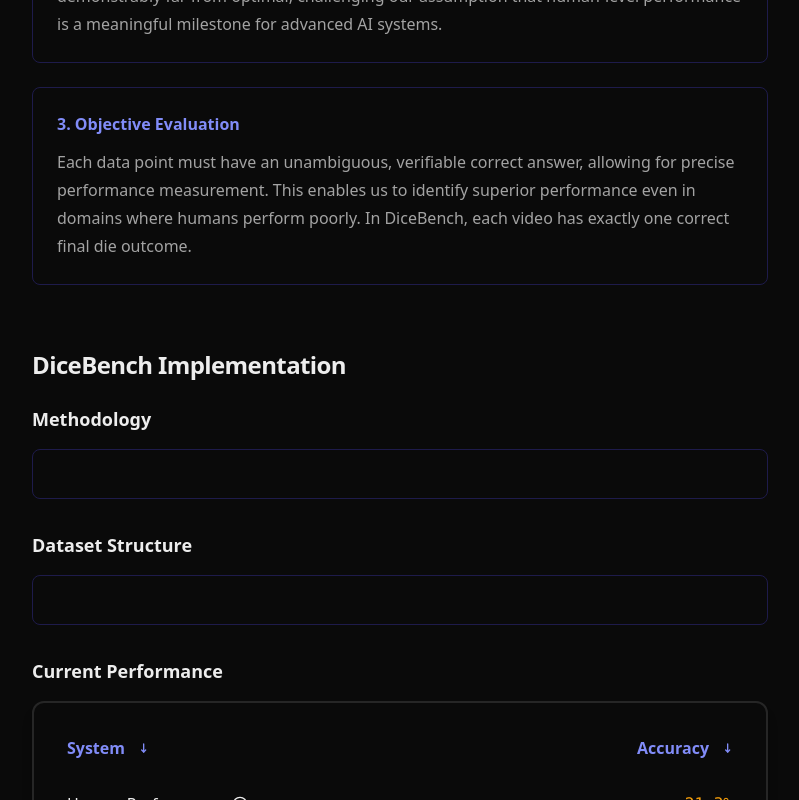
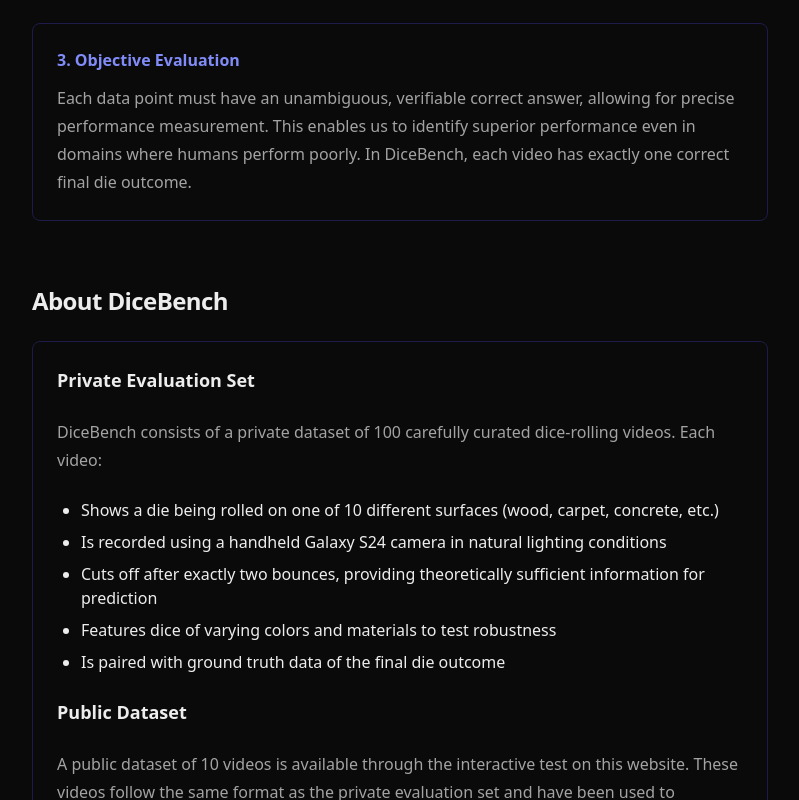
Before and after one commit to mrconter1/dice-bench, a Next.js app: page / in a window 1280 px wide. Shown: the part 2000-2800 px from the top of the page, without its empty margins (240-1039 px from the left). Built offline with nearby package versions, Linux system fonts and the light colour scheme.

Commit message:
Improve About DiceBench section

```diff
--- a/src/app/page.tsx
+++ b/src/app/page.tsx
@@ -49,11 +49,9 @@
             <li>
               <a href="#dicebench" className="text-primary hover:text-accent transition-colors flex items-center gap-2 group">
                 <span className="text-accent group-hover:translate-x-1 transition-transform">→</span>
-                <span>3. DiceBench Implementation</span>
+                <span>3. About DiceBench</span>
               </a>
               <ul className="ml-6 mt-2 space-y-2">
-                <li><a href="#methodology" className="text-primary/80 hover:text-accent transition-colors">Methodology</a></li>
-                <li><a href="#dataset" className="text-primary/80 hover:text-accent transition-colors">Dataset Structure</a></li>
                 <li><a href="#performance" className="text-primary/80 hover:text-accent transition-colors">Current Performance</a></li>
               </ul>
             </li>
@@ -144,35 +142,40 @@
           </div>
         </section>
 
-        {/* DiceBench Implementation Section */}
+        {/* About DiceBench Section */}
         <section id="dicebench" className="mb-16 scroll-mt-20">
-          <h2 className="text-secondary-foreground">DiceBench Implementation</h2>
+          <h2 className="text-secondary-foreground">About DiceBench</h2>
+          <div className="bg-secondary/10 p-6 rounded-lg border border-secondary space-y-6">
+            <div className="space-y-6">
+              <h3 className="text-lg font-semibold">Private Evaluation Set</h3>
+              <p>
+                DiceBench consists of a private dataset of 100 carefully curated dice-rolling videos. Each video:
+              </p>
+              <ul className="list-disc pl-6 space-y-2">
+                <li>Shows a die being rolled on one of 10 different surfaces (wood, carpet, concrete, etc.)</li>
+                <li>Is recorded using a handheld Galaxy S24 camera in natural lighting conditions</li>
+                <li>Cuts off after exactly two bounces, providing theoretically sufficient information for prediction</li>
+                <li>Features dice of varying colors and materials to test robustness</li>
+                <li>Is paired with ground truth data of the final die outcome</li>
+              </ul>
+            </div>
 
-          {/* Methodology subsection */}
-          <div id="methodology" className="mb-8">
-            <h3 className="text-lg font-semibold mb-4">Methodology</h3>
-            <div className="bg-secondary/10 p-6 rounded-lg border border-secondary">
-              <p className="mb-0">
-                {/* Content to be added later */}
+            <div className="space-y-6">
+              <h3 className="text-lg font-semibold">Public Dataset</h3>
+              <p>
+                A public dataset of 10 videos is available through the interactive test on this website.
+                These videos follow the same format as the private evaluation set and have been used to
+                benchmark current vision models like GPT-4V and Gemini Pro Vision. This allows researchers
+                to understand the task and develop their approaches before requesting access to the full
+                evaluation set.
               </p>
             </div>
-          </div>
 
-          {/* Dataset Structure subsection */}
-          <div id="dataset" className="mb-8">
-            <h3 className="text-lg font-semibold mb-4">Dataset Structure</h3>
-            <div className="bg-secondary/10 p-6 rounded-lg border border-secondary">
-              <p className="mb-0">
-                {/* Content to be added later */}
-              </p>
-            </div>
-          </div>
-
-          {/* Current Performance subsection */}
-          <div id="performance" className="mb-8">
-            <h3 className="text-lg font-semibold mb-4">Current Performance</h3>
-            <div className="not-prose">
-              <SortableTable />
+            <div id="performance" className="mt-8">
+              <h3 className="text-lg font-semibold mb-4">Current Performance</h3>
+              <div className="not-prose">
+                <SortableTable />
+              </div>
             </div>
           </div>
         </section>
```
